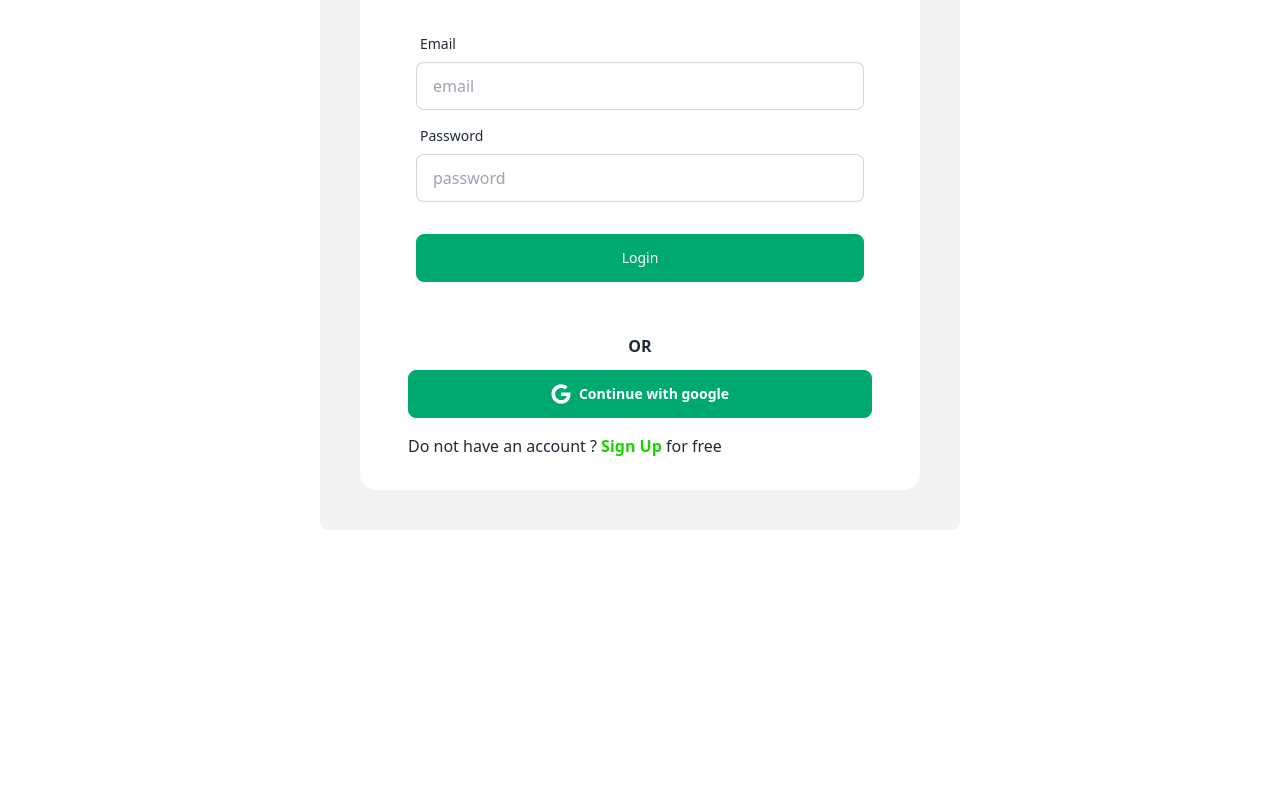
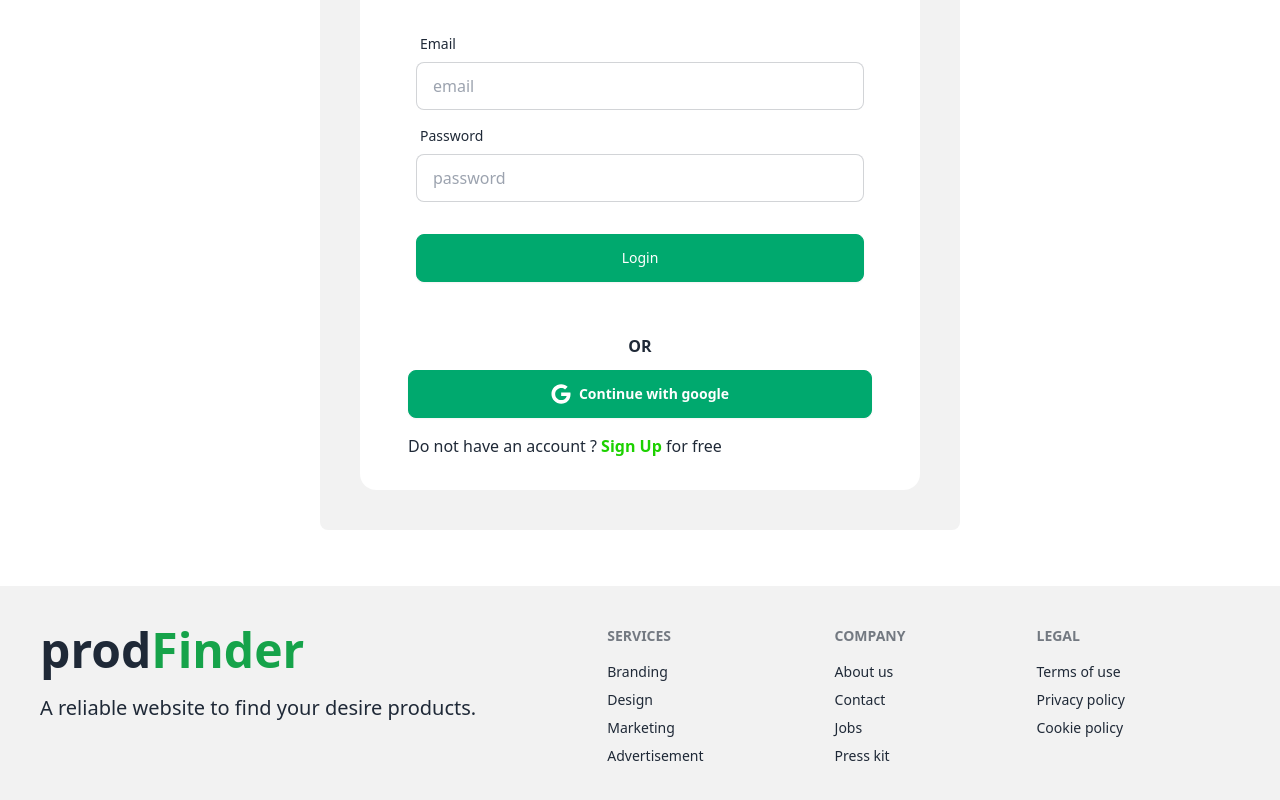
Before and after one commit to rar34/prod-finder-client, a React (Vite) app: page /login in a window 1280 px wide. Shown: the part 274-1074 px from the top of the page. Before the commit the page ends 860 px from the top, so only its background shows below. Built offline with nearby package versions, Linux system fonts and the light colour scheme; no server answers.

Commit message:
added navbar

```diff
--- /dev/null
+++ b/src/components/Footer.jsx
@@ -0,0 +1,35 @@
+
+const Footer = () => {
+    return (
+        <footer className="footer bg-base-200 text-base-content p-10">
+            <aside>
+                <p className="text-5xl font-bold mb-3">prod<span className="text-green-600">Finder</span></p>
+                <p className="text-xl">
+                    A reliable website to find your desire products.
+                </p>
+            </aside>
+            <nav>
+                <h6 className="footer-title">Services</h6>
+                <a className="link link-hover">Branding</a>
+                <a className="link link-hover">Design</a>
+                <a className="link link-hover">Marketing</a>
+                <a className="link link-hover">Advertisement</a>
+            </nav>
+            <nav>
+                <h6 className="footer-title">Company</h6>
+                <a className="link link-hover">About us</a>
+                <a className="link link-hover">Contact</a>
+                <a className="link link-hover">Jobs</a>
+                <a className="link link-hover">Press kit</a>
+            </nav>
+            <nav>
+                <h6 className="footer-title">Legal</h6>
+                <a className="link link-hover">Terms of use</a>
+                <a className="link link-hover">Privacy policy</a>
+                <a className="link link-hover">Cookie policy</a>
+            </nav>
+        </footer>
+    );
+};
+
+export default Footer;
--- a/src/components/Main.jsx
+++ b/src/components/Main.jsx
@@ -2,6 +2,7 @@
 import Navbar from "./Navbar";
 import { ToastContainer, toast } from 'react-toastify';
 import 'react-toastify/dist/ReactToastify.css';
+import Footer from "./Footer";
 
 const Main = () => {
     return (
@@ -10,6 +11,7 @@
             <div>
                 <Outlet />
             </div>
+            <Footer></Footer>
             <ToastContainer />
         </div>
     );
```
